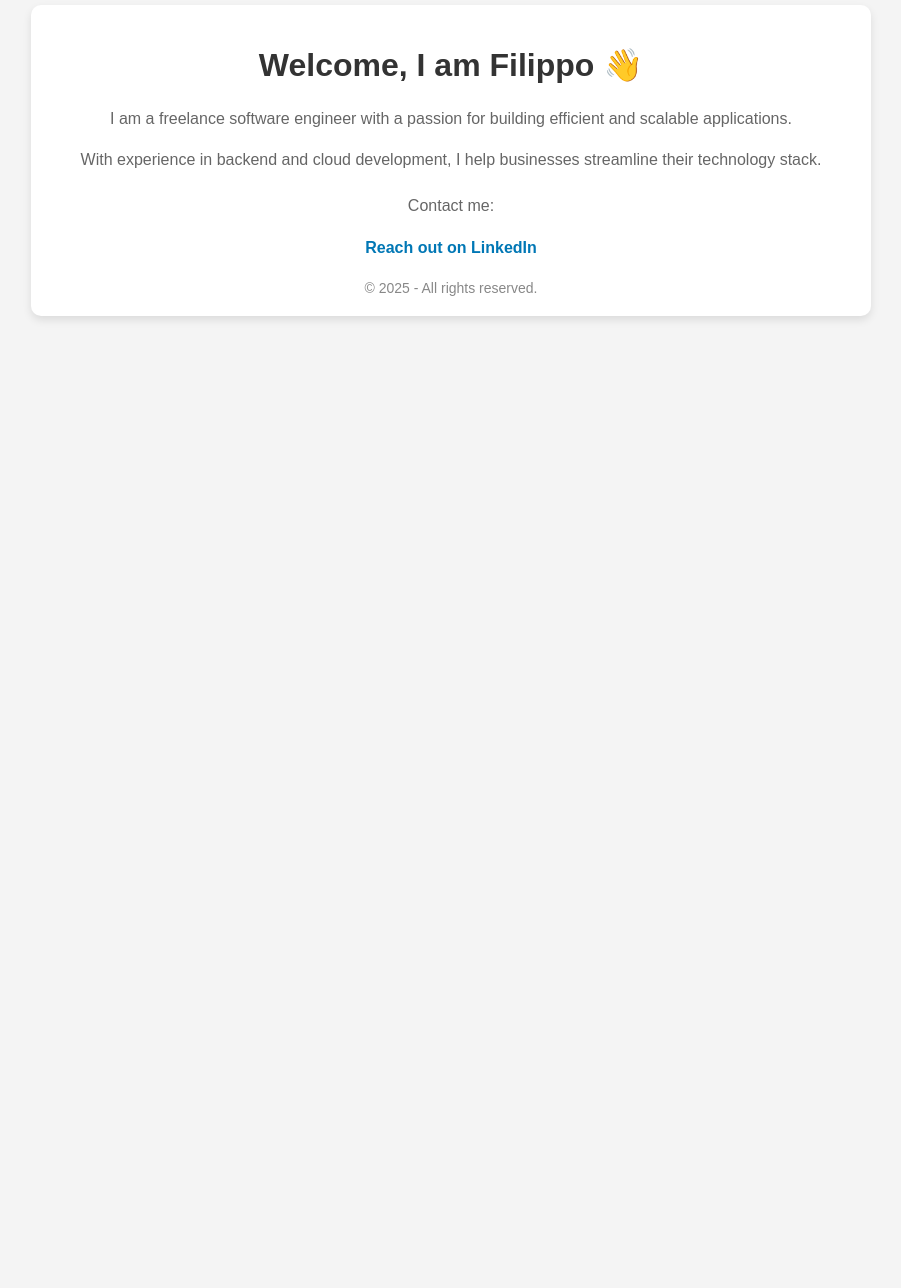
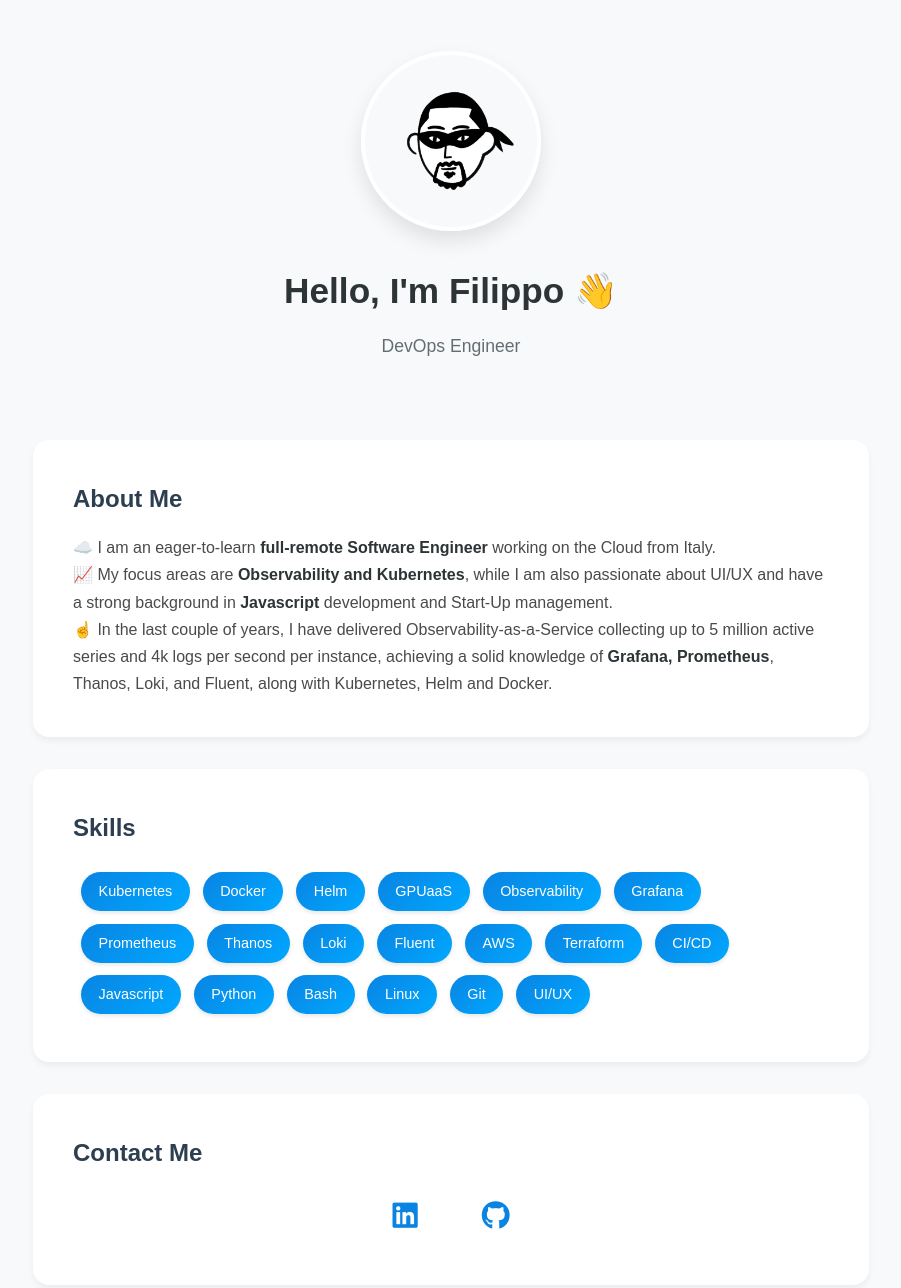
Before and after one commit to brint97/welcome, a plain HTML site: page index.html in a window 1280 px wide. Shown: the part 45-1333 px from the top of the page, without its empty margins (189-1090 px from the left). Before the commit the page ends 800 px from the top, so only its background shows below. Drawn offline with Linux system fonts and the light colour scheme.

Commit message:
Changed: website

```diff
--- a/index.html
+++ b/index.html
@@ -3,55 +3,63 @@
 <head>
     <meta charset="UTF-8">
     <meta name="viewport" content="width=device-width, initial-scale=1.0">
-    <title>Welcome!</title>
-    <style>
-        body {
-            font-family: Arial, sans-serif;
-            margin: 0;
-            padding: 0;
-            background-color: #f4f4f4;
-            text-align: center;
-        }
-        .container {
-            max-width: 800px;
-            margin: 50px auto;
-            background: white;
-            padding: 20px;
-            border-radius: 10px;
-            box-shadow: 0 4px 8px rgba(0, 0, 0, 0.1);
-        }
-        h1 {
-            color: #333;
-        }
-        p {
-            color: #666;
-            line-height: 1.6;
-        }
-        .footer {
-            margin-top: 20px;
-            font-size: 14px;
-            color: #888;
-        }
-        .contact {
-            margin-top: 20px;
-        }
-        .contact a {
-            color: #0077b5;
-            text-decoration: none;
-            font-weight: bold;
-        }
-    </style>
+    <title>My Personal Website</title>
+    <link rel="stylesheet" href="styles.css">
+    <link rel="stylesheet" href="https://cdnjs.cloudflare.com/ajax/libs/font-awesome/6.5.1/css/all.min.css">
 </head>
 <body>
     <div class="container">
-        <h1>Welcome, I am Filippo 👋</h1>
-        <p>I am a freelance software engineer with a passion for building efficient and scalable applications.</p>
-        <p>With experience in backend and cloud development, I help businesses streamline their technology stack.</p>
-        <div class="contact">
-            <p>Contact me:</p>
-            <p><a href="https://www.linkedin.com/in/filippobrintazzoli/" target="_blank">Reach out on LinkedIn</a></p>
-        </div>
-        <div class="footer">&copy; 2025 - All rights reserved.</div>
+        <header>
+            <img src="./my-notion-face-transparent.png" alt="Profile Picture" class="profile-pic">
+            <h1>Hello, I'm Filippo 👋</h1>
+            <p class="title">DevOps Engineer</p>
+        </header>
+
+        <section class="about">
+            <h2>About Me</h2>
+            <p>
+                ☁️ I am an eager-to-learn <b>full-remote Software Engineer</b> working on the Cloud from Italy. <br>
+                📈 My focus areas are <b>Observability and Kubernetes</b>, while I am also passionate about UI/UX and have a strong background in <b>Javascript</b> development and Start-Up management. <br>
+                ☝️ In the last couple of years, I have delivered Observability-as-a-Service collecting up to 5 million active series and 4k logs per second per instance, achieving a solid knowledge of <b>Grafana, Prometheus</b>, Thanos, Loki, and Fluent, along with Kubernetes, Helm and Docker. <br>
+            </p>
+        </section>
+
+        <section class="skills">
+            <h2>Skills</h2>
+            <ul>
+                <li>Kubernetes</li>
+                <li>Docker</li>
+                <li>Helm</li>
+                <li>GPUaaS</li>
+                <li>Observability</li>
+                <li>Grafana</li>
+                <li>Prometheus</li>
+                <li>Thanos</li>
+                <li>Loki</li>
+                <li>Fluent</li>
+                <li>AWS</li>
+                <li>Terraform</li>
+                <li>CI/CD</li>
+                <li>Javascript</li>
+                <li>Python</li>
+                <li>Bash</li>
+                <li>Linux</li>
+                <li>Git</li>
+                <li>UI/UX</li>
+            </ul>
+        </section>
+
+        <section class="contact">
+            <h2>Contact Me</h2>
+            <div class="social-links">
+                <a href="https://www.linkedin.com/in/filippobrintazzoli/" class="social-link">
+                    <i class="fab fa-linkedin fa-2x"></i>
+                </a>
+                <a href="https://github.com/brint97" class="social-link">
+                    <i class="fab fa-github fa-2x"></i>
+                </a>
+            </div>
+        </section>
     </div>
 </body>
 </html>
--- /dev/null
+++ b/styles.css
@@ -0,0 +1,155 @@
+* {
+    margin: 0;
+    padding: 0;
+    box-sizing: border-box;
+}
+
+body {
+    font-family: 'Arial', sans-serif;
+    line-height: 1.6;
+    color: #2d3436;
+    background-color: #f8f9fa;
+}
+
+.container {
+    max-width: 900px;
+    margin: 0 auto;
+    padding: 3rem 2rem;
+}
+
+header {
+    text-align: center;
+    padding: 3rem 0;
+    margin-bottom: 2rem;
+}
+
+.profile-pic {
+    width: 180px;
+    height: 180px;
+    border-radius: 50%;
+    margin-bottom: 1.5rem;
+    box-shadow: 0 10px 20px rgba(0,0,0,0.1);
+    border: 4px solid white;
+}
+
+h1 {
+    color: #2d3436;
+    margin-bottom: 0.8rem;
+    font-size: 2.2rem;
+}
+
+.title {
+    color: #636e72;
+    font-size: 1.1rem;
+    font-weight: 500;
+}
+
+section {
+    background: white;
+    padding: 2.5rem;
+    margin: 2rem 0;
+    border-radius: 16px;
+    box-shadow: 0 4px 6px rgba(0,0,0,0.05);
+    transition: transform 0.2s ease, box-shadow 0.2s ease;
+}
+
+section:hover {
+    transform: translateY(-5px);
+    box-shadow: 0 6px 12px rgba(0,0,0,0.1);
+}
+
+.about p {
+    font-size: 1rem;
+    line-height: 1.7;
+    color: #4a4a4a;
+}
+
+.about b {
+    color: #2d3436;
+}
+
+h2 {
+    color: #2c3e50;
+    margin-bottom: 1rem;
+    font-size: 1.5rem;
+}
+
+.skills ul {
+    list-style: none;
+    display: flex;
+    flex-wrap: wrap;
+    gap: 0.8rem;
+    padding: 0.5rem;
+}
+
+.skills li {
+    background: linear-gradient(135deg, #0984e3, #00a8ff);
+    color: white;
+    padding: 0.5rem 1.1rem;
+    border-radius: 25px;
+    font-size: 0.9rem;
+    box-shadow: 0 2px 4px rgba(0,0,0,0.1);
+    transition: transform 0.2s ease, box-shadow 0.2s ease;
+}
+
+.skills li:hover {
+    transform: translateY(-2px);
+    box-shadow: 0 4px 8px rgba(0,0,0,0.15);
+}
+
+.social-links {
+    display: flex;
+    justify-content: center;
+    gap: 2.5rem;
+    margin-top: 1rem;
+}
+
+.social-link {
+    color: #0984e3;
+    padding: 12px;
+    border-radius: 12px;
+    transition: all 0.3s ease;
+}
+
+.social-link:hover {
+    background-color: #f8f9fa;
+}
+
+.social-link i {
+    font-size: 1.8rem;
+}
+
+.social-link:hover i {
+    transform: scale(1.15);
+    color: #00a8ff;
+}
+
+@media (max-width: 600px) {
+    .container {
+        padding: 1.5rem;
+    }
+
+    section {
+        padding: 2rem;
+        margin: 1.5rem 0;
+    }
+
+    h1 {
+        font-size: 1.8rem;
+    }
+
+    .about p {
+        font-size: 0.95rem;
+        line-height: 1.6;
+    }
+
+    h2 {
+        font-size: 1.3rem;
+    }
+
+    .social-links {
+        flex-direction: column;
+        align-items: center;
+        gap: 1rem;
+    }
+}
```
Also changed, not shown: my-notion-face-transparent.png (added).
